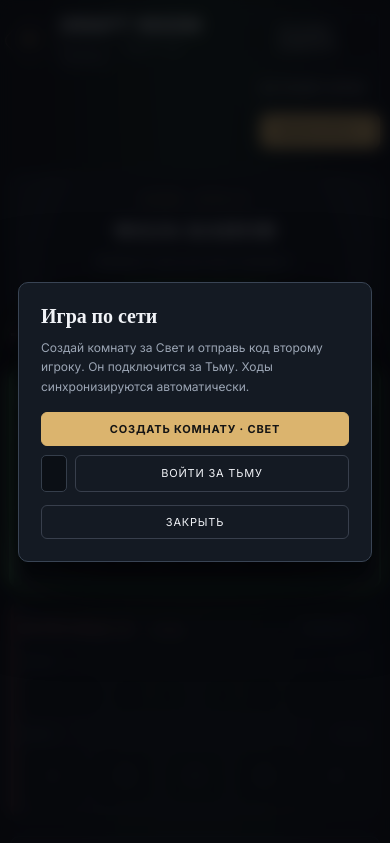
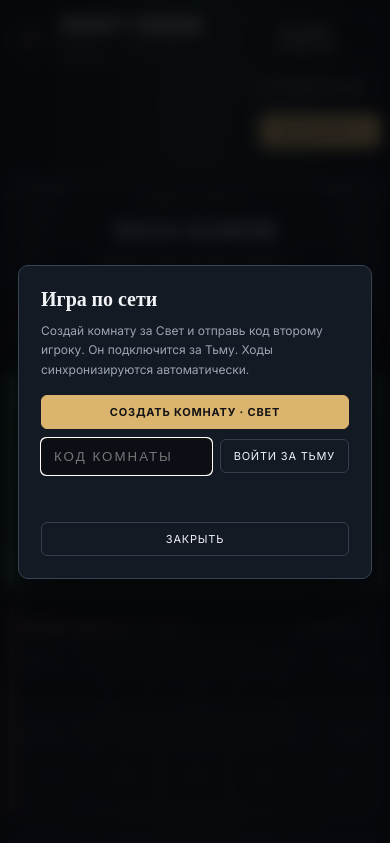
Before and after one commit to Beemo911/dota-draft-room, a website: page index.html in a window 390 px wide. Both pictures are taken after a click on the button "ОНЛАЙН-КОМНАТА". Shown: the top 843 px of the page. Drawn offline with Linux system fonts and the light colour scheme.

Commit message:
Fix mobile room join form

```diff
--- a/index.html
+++ b/index.html
@@ -13,7 +13,7 @@
 .team{transition:border-color .18s,box-shadow .18s,opacity .18s}.team.waiting{opacity:.62}.team.active-turn{opacity:1;border-color:var(--team);box-shadow:0 0 0 1px var(--team),0 0 28px color-mix(in srgb,var(--team) 17%,transparent)}.teamhead{margin-bottom:15px}.side-label.turn-label{font-size:9px;font-weight:800;letter-spacing:1px;padding:7px 9px}.red .side-label.turn-label.active{background:#622a2c;border-color:#a74848;color:#ffe1df}.blue .side-label.turn-label.active{background:#203e5d;border-color:#477caf;color:#e0f0ff}.side-label.turn-label.wait{color:#7c8797}.turn-pill{font-size:11px;font-weight:800;letter-spacing:1.4px;padding:9px 15px;background:#1c222b}.turn-pill.redturn{background:#3e2023;border-color:#a74848;color:#ffd0cd}.turn-pill.blueturn{background:#1d344b;border-color:#477caf;color:#d8ecff}.team .section-title{margin-top:14px}
 body{background:radial-gradient(ellipse at 50% -18%,color-mix(in srgb,var(--draft-glow,#252d3a) 42%,transparent),transparent 58%),var(--bg);transition:background 450ms ease}.teamname small{font:600 10px Inter;letter-spacing:1.2px;opacity:.8;margin-left:5px}
 :root{--red:#72d487;--blue:#ed665f}.red .teamname{color:#91e2a0}.blue .teamname{color:#ff8a83}.red .side-label.turn-label.active{background:#1c4c2b;border-color:#54aa66;color:#d8ffe0}.blue .side-label.turn-label.active{background:#5a2728;border-color:#b14c48;color:#ffe1df}.turn-pill.redturn{background:#193d24;border-color:#54aa66;color:#d8ffe0}.turn-pill.blueturn{background:#482325;border-color:#b14c48;color:#ffe1df}
-.online-overlay{position:fixed;inset:0;background:#05070bcc;display:none;place-items:center;padding:18px;z-index:30;backdrop-filter:blur(8px)}.online-overlay.open{display:grid}.online-dialog{width:min(470px,100%);background:#141a23;border:1px solid #394454;border-radius:10px;padding:22px;box-shadow:0 25px 80px #000a}.online-dialog h2{font:700 20px Oxanium;margin:0 0 8px}.online-dialog p{color:#9ba5b4;font-size:12px;line-height:1.6;margin:0 0 16px}.online-actions{display:grid;gap:9px}.online-dialog button{width:100%}.join-row{display:flex;gap:8px}.join-row input{min-width:0;flex:1;background:#0b0f15;border:1px solid #353e4b;border-radius:5px;padding:10px 12px;color:#f1f3f7;text-transform:uppercase;letter-spacing:2px}.room-share{display:none;margin-top:14px;padding:12px;background:#0c1117;border:1px solid #35563d;border-radius:6px;color:#9bdba7;font-size:11px}.room-share.show{display:block}.room-code{font:700 20px Oxanium;letter-spacing:4px;color:#c1ffd0}.modal-close{margin-top:13px!important}
+.online-overlay{position:fixed;inset:0;background:#05070bcc;display:none;place-items:center;padding:18px;z-index:30;backdrop-filter:blur(8px)}.online-overlay.open{display:grid}.online-dialog{width:min(470px,100%);background:#141a23;border:1px solid #394454;border-radius:10px;padding:22px;box-shadow:0 25px 80px #000a}.online-dialog h2{font:700 20px Oxanium;margin:0 0 8px}.online-dialog p{color:#9ba5b4;font-size:12px;line-height:1.6;margin:0 0 16px}.online-actions{display:grid;gap:9px}.online-dialog button{width:100%}.join-row{display:grid;grid-template-columns:minmax(0,1fr) auto;gap:8px;align-items:center}.join-row input{min-width:0;width:100%;background:#0b0f15;border:1px solid #353e4b;border-radius:5px;padding:10px 12px;color:#f1f3f7;text-transform:uppercase;letter-spacing:2px}.join-row button{width:auto;white-space:nowrap}.room-share{display:none;margin-top:14px;padding:12px;background:#0c1117;border:1px solid #35563d;border-radius:6px;color:#9bdba7;font-size:11px}.room-share.show{display:block}.room-code{font:700 20px Oxanium;letter-spacing:4px;color:#c1ffd0}.join-feedback{min-height:18px;margin-top:7px;color:#9ba5b4;font-size:11px;line-height:1.5}.join-feedback.error{color:#ff918d}.modal-close{margin-top:13px!important}
 @media(max-width:900px){.hero-grid{grid-template-columns:repeat(2,minmax(0,1fr))}}
 @media(max-width:540px){.hero-grid{grid-template-columns:1fr}}
 </style>
@@ -25,7 +25,7 @@
 <article class="team blue"><div class="teamhead"><div class="teamname">КОМАНДА 2 <small>· ТЬМА</small></div><div class="side-label turn-label" id="bTurnLabel">ОЖИДАЕТ</div></div><div class="section-title"><span>Баны</span><span id="bBanCount">0 / 4</span></div><div class="slots bans" id="bBans"></div><div class="section-title"><span>Пики</span><span id="bPickCount">0 / 5</span></div><div class="slots picks" id="bPicks"></div></article></section>
 <section class="pool"><div class="pool-head"><div><span class="pool-title">ПУЛ ГЕРОЕВ</span><span class="pool-count" id="poolCount">36 героев</span></div><span class="key">9 ГЕРОЕВ · 4 АТРИБУТА · СЛУЧАЙНЫЙ СОСТАВ</span><div class="filters" id="filters" style="display:none"></div></div><div class="hero-grid" id="heroGrid"></div><div class="bottom"><span>Пикнутые герои пропускают следующую игру.</span><span>Баны прошлых игр блокируются до сброса после 3 игр.</span></div></section>
 <section class="history" id="history"><div class="history-head"><div class="history-title">ИСТОРИЯ СЕРИИ</div><button class="ghost" id="clearBtn">Сбросить серию</button></div><div id="historyRows"></div></section><div class="footer">СОХРАНЕНИЕ В БРАУЗЕРЕ · ДЛЯ ИГРЫ С РАЗНЫХ УСТРОЙСТВ СОЗДАЙТЕ ОНЛАЙН-КОМНАТУ</div></main><div class="notice" id="notice"></div>
-<div class="online-overlay" id="onlineModal"><div class="online-dialog"><h2>Игра по сети</h2><p>Создай комнату за Свет и отправь код второму игроку. Он подключится за Тьму. Ходы синхронизируются автоматически.</p><div class="online-actions"><button class="goldbtn" id="createRoomBtn">Создать комнату · Свет</button><div class="join-row"><input id="roomCodeInput" maxlength="6" placeholder="КОД КОМНАТЫ"><button class="ghost" id="joinRoomBtn">Войти за Тьму</button></div></div><div class="room-share" id="roomShare">Код комнаты <span class="room-code" id="roomCodeDisplay"></span><button class="ghost" id="copyRoomBtn">Скопировать код</button><div id="roomStatus">Ждём второго игрока…</div></div><button class="ghost modal-close" id="closeRoomBtn">Закрыть</button></div></div>
+<div class="online-overlay" id="onlineModal"><div class="online-dialog"><h2>Игра по сети</h2><p>Создай комнату за Свет и отправь код второму игроку. Он подключится за Тьму. Ходы синхронизируются автоматически.</p><div class="online-actions"><button class="goldbtn" id="createRoomBtn">Создать комнату · Свет</button><div class="join-row"><input id="roomCodeInput" type="text" inputmode="text" autocomplete="off" autocapitalize="characters" spellcheck="false" maxlength="6" aria-label="Код комнаты" placeholder="КОД КОМНАТЫ"><button class="ghost" id="joinRoomBtn" type="button">Войти за Тьму</button></div><div class="join-feedback" id="joinFeedback" role="status" aria-live="polite"></div></div><div class="room-share" id="roomShare">Код комнаты <span class="room-code" id="roomCodeDisplay"></span><button class="ghost" id="copyRoomBtn">Скопировать код</button><div id="roomStatus">Ждём второго игрока…</div></div><button class="ghost modal-close" id="closeRoomBtn">Закрыть</button></div></div>
 <script>
 const ATTRS={str:{label:'Сила',color:'#e57d66',heroes:['Axe','Bristleback','Centaur Warrunner','Dawnbreaker','Dragon Knight','Earthshaker','Huskar','Mars','Pudge','Alchemist','Brewmaster','Clockwerk','Doom','Earth Spirit','Kunkka','Legion Commander','Lifestealer','Ogre Magi','Primal Beast','Slardar','Sven','Tidehunter','Tiny','Treant Protector','Tusk','Underlord','Wraith King']},agi:{label:'Ловкость',color:'#8dbd78',heroes:['Anti-Mage','Bloodseeker','Drow Ranger','Juggernaut','Luna','Medusa','Phantom Assassin','Slark','Windranger','Arc Warden','Bounty Hunter','Clinkz','Ember Spirit','Gyrocopter','Hoodwink','Lone Druid','Monkey King','Morphling','Naga Siren','Phantom Lancer','Razor','Riki','Shadow Fiend','Sniper','Templar Assassin','Terrorblade','Troll Warlord','Ursa','Viper']},int:{label:'Интеллект',color:'#75b7dc',heroes:['Crystal Maiden','Invoker','Jakiro','Lina','Lion','Necrophos','Shadow Shaman','Storm Spirit','Zeus','Ancient Apparition','Chen','Dazzle','Death Prophet','Disruptor','Enchantress','Grimstroke','Leshrac','Lich','Muerta','Oracle','Outworld Destroyer','Puck','Pugna','Queen of Pain','Rubick','Silencer','Skywrath Mage','Tinker','Warlock','Witch Doctor']},uni:{label:'Универсал',color:'#ba8bd6',heroes:['Abaddon','Bane','Dark Seer','Enigma','Io','Magnus','Marci','Nyx Assassin','Void Spirit','Batrider','Beastmaster','Dark Willow','Elder Titan','Lycan','Mirana','Nature’s Prophet','Phoenix','Snapfire','Techies','Vengeful Spirit','Venomancer','Visage','Weaver']}};
 const slugOverrides={'Anti-Mage':'antimage','Centaur Warrunner':'centaur','Windranger':'windrunner','Zeus':'zuus','Io':'wisp','Nature’s Prophet':'furion','Outworld Destroyer':'obsidian_destroyer','Clockwerk':'rattletrap','Wraith King':'skeleton_king','Treant Protector':'treant','Underlord':'abyssal_underlord','Lone Druid':'lone_druid','Doom':'doom_bringer','Shadow Fiend':'nevermore','Vengeful Spirit':'vengefulspirit','Necrophos':'necrolyte','Queen of Pain':'queenofpain','Lifestealer':'life_stealer','Magnus':'magnataur'};
@@ -47,9 +47,7 @@
 function canPick(){return !online||sequence()[data.current?.step]?.team===online.team}
 function activateOnline(info){online={code:info.code,token:info.token,team:info.team};localStorage.setItem('draft-room-online',JSON.stringify(online));data=info.state;data.banPool=data.banPool||[];save();lastUpdated=Date.now();document.getElementById('onlineModal').classList.remove('open');document.getElementById('roomCodeDisplay').textContent=online.code;document.getElementById('roomShare').classList.add('show');render();beginPolling();toast(online.team==='red'?'Ты играешь за Свет.':'Ты играешь за Тьму.')}
 function beginPolling(){if(pollTimer)clearInterval(pollTimer);const poll=async()=>{if(!online)return;try{let q=new URLSearchParams({code:online.code,token:online.token});let result=await api('/api/state?'+q.toString());if(result.updated!==lastUpdated){lastUpdated=result.updated;data=result.state;data.banPool=data.banPool||[];save();render()}document.getElementById('roomStatus').textContent=result.players.blue?'Оба игрока в комнате · синхронизация включена':'Ждём второго игрока…'}catch(e){if(!pollTimer)toast(e.message)}};poll();pollTimer=setInterval(poll,1200)}
-async function createOnlineRoom(){try{online=null;data={games:[],current:null,banPool:[]};newGame();let result=await api('/api/rooms',{state:data});activateOnline(result);document.getElementById('roomShare').classList.add('show')}catch(e){toast('Не удалось создать комнату: '+e.message)}}
-async function joinOnlineRoom(){let code=document.getElementById('roomCodeInput').value.trim().toUpperCase();if(code.length!==6){toast('Введите код из 6 символов.');return}try{let stored=JSON.parse(localStorage.getItem('draft-room-online')||'null');let result=await api('/api/join',{code,token:stored?.code===code?stored.token:null});activateOnline(result)}catch(e){toast('Не удалось войти: '+e.message)}}
-function openOnlineModal(){document.getElementById('onlineModal').classList.add('open');if(online){document.getElementById('roomCodeDisplay').textContent=online.code;document.getElementById('roomShare').classList.add('show')}}
+async function createOnlineRoom(){try{online=null;data={games:[],current:null,banPool:[]};newGame();let result=await api('/api/rooms',{state:data});activateOnline(result);document.getElementById('roomShare').classList.add('show')}catch(e){toast('Не удалось создать комнату: '+e.message)}}async function joinOnlineRoom(){let input=document.getElementById('roomCodeInput'),button=document.getElementById('joinRoomBtn'),feedback=document.getElementById('joinFeedback'),code=input.value.trim().toUpperCase();input.value=code;feedback.classList.remove('error');if(code.length!==6){feedback.textContent='Введите код из 6 символов.';input.focus();return}button.disabled=true;feedback.textContent='Подключаемся к комнате…';try{let stored=JSON.parse(localStorage.getItem('draft-room-online')||'null');let result=await api('/api/join',{code,token:stored?.code===code?stored.token:null});feedback.textContent='Подключено.';activateOnline(result)}catch(e){feedback.textContent='Не удалось войти: '+e.message;feedback.classList.add('error')}finally{button.disabled=false}}function openOnlineModal(){document.getElementById('onlineModal').classList.add('open');if(online){document.getElementById('roomCodeDisplay').textContent=online.code;document.getElementById('roomShare').classList.add('show')}document.getElementById('roomCodeInput').focus()}
 document.getElementById('onlineBtn').onclick=openOnlineModal;document.getElementById('createRoomBtn').onclick=createOnlineRoom;document.getElementById('joinRoomBtn').onclick=joinOnlineRoom;document.getElementById('closeRoomBtn').onclick=()=>document.getElementById('onlineModal').classList.remove('open');document.getElementById('roomCodeInput').addEventListener('input',e=>e.target.value=e.target.value.toUpperCase().replace(/[^A-Z0-9]/g,'').slice(0,6));document.getElementById('copyRoomBtn').onclick=()=>navigator.clipboard.writeText(online?.code||'').then(()=>toast('Код комнаты скопирован.')).catch(()=>toast('Код комнаты: '+(online?.code||'')));
 document.getElementById('newBtn').addEventListener('click',async e=>{if(!online)return;if(!data.current?.done){toast('Сначала завершите текущую игру.');return}if(online.team!=='red'){toast('Следующую игру запускает игрок за Свет.');return}newGame();try{let result=await api('/api/next',{code:online.code,token:online.token,state:data});data=result.state;save();render()}catch(err){toast(err.message)}});
 document.getElementById('newBtn').onclick=()=>{if(online)return;if(data.current?.done){newGame()}else if(data.current&&data.current.step===0){toast('Драфт уже готов к началу.')}else newGame()};document.getElementById('historyBtn').onclick=()=>{let h=document.getElementById('history');h.dataset.open=h.dataset.open==='yes'?'no':'yes';drawHistory()};document.getElementById('clearBtn').onclick=()=>{if(online){toast('Историю комнаты сбрасывает Свет через новую игру.');return}data={games:[],current:null,banPool:[]};save();render()};render();if(online&&location.protocol!=='file:')beginPolling();
```
